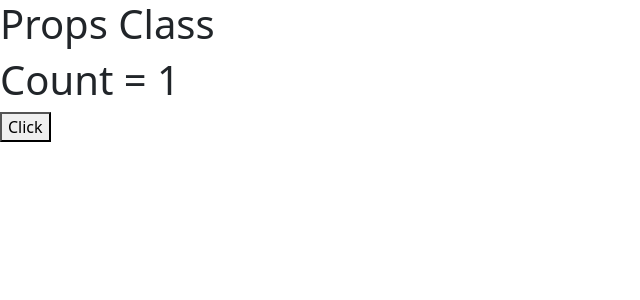
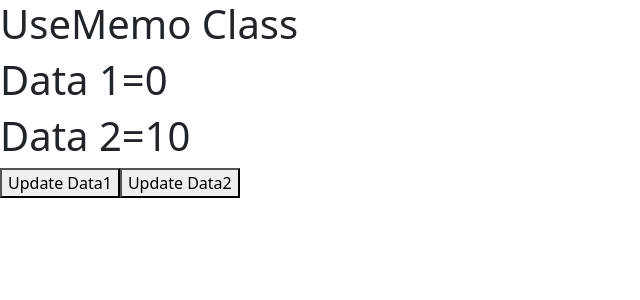
Before and after one commit to ujjwal-11103/React.js, a React (Create React App) app: page / in a window 1280 px wide. Shown: the top 300 px of the page, without its empty margins (0-640 px from the left). Built offline with nearby package versions, Linux system fonts and the light colour scheme.

Commit message:
useMemo in funtional component

```diff
--- a/src/App.js
+++ b/src/App.js
@@ -1,25 +1,9 @@
-import React, { PureComponent } from 'react'
-import PureComponentsProps from './Components/PureComponentsProps';
-export default class App extends PureComponent {
-  constructor() {
-    super(); {
-      this.state = {
-        count: 1
-      }
-    }
-  }
-  render() {
-    console.log("Re-renderd");
-    return (
-      <div>
-
-        <PureComponentsProps data={this.state.count} />
-        <button onClick={() => this.setState({ count: 1 })}>Click</button>
-
-        {/* Since count here it is one (1) only so since the pagee is not updated  then also it will re render the page*/}
-        {/* therefore to prevent this we use pure component it only updates the page when there is any change in the document(page) */}
-
-      </div>
-    )
-  }
+import React from 'react'
+import UseMemo from './Components/UseMemo'
+export default function App() {
+  return (
+    <div>
+      <UseMemo />
+    </div>
+  )
 }
--- /dev/null
+++ b/src/Components/UseMemo.js
@@ -0,0 +1,36 @@
+import React, { useState, useMemo } from 'react'
+
+// Its is a Hook
+
+// useMemo is use when you want to render only when there is a change in the document and is use in the funcional component only and not in class component
+
+export default function UseMemo() {
+
+    const [data1, setData1] = useState(0)
+    const [data2, setData2] = useState(10)
+
+
+    const usingMEM0 = useMemo(function updatingData2() {
+        console.log("Renderd Data 2");
+    }, [data2])
+    // when data 2 will get updated then only run
+
+
+    // now it will not render the updatingData2() unless there is a change in data2
+    return (
+        <div>
+            <h1>UseMemo Class</h1>
+
+            <h1>Data 1={data1}</h1>
+            <h1>Data 2={data2}</h1>
+
+            {/* <h1> {updatingData2()} </h1> */}
+
+            <h1> {usingMEM0} </h1>
+
+            <button onClick={() => setData1(data1 + 1)}>Update Data1</button>
+            <button onClick={() => setData2(data2 * 10)}>Update Data2</button>
+
+        </div>
+    )
+}
```
